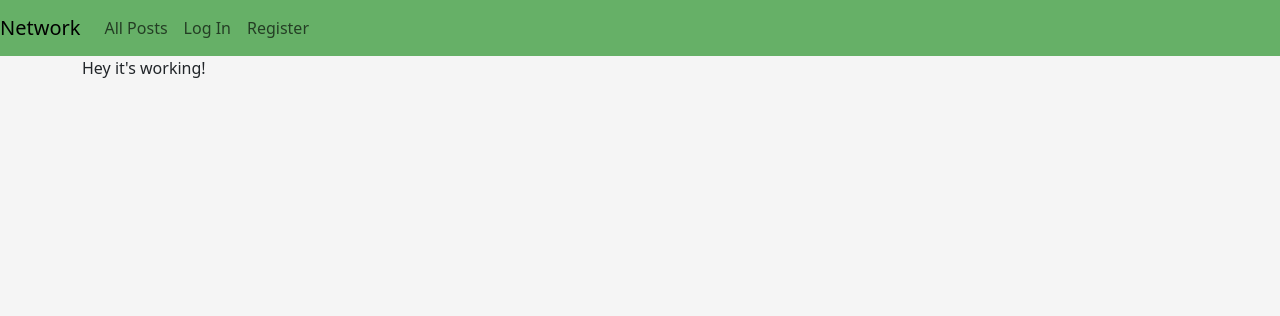
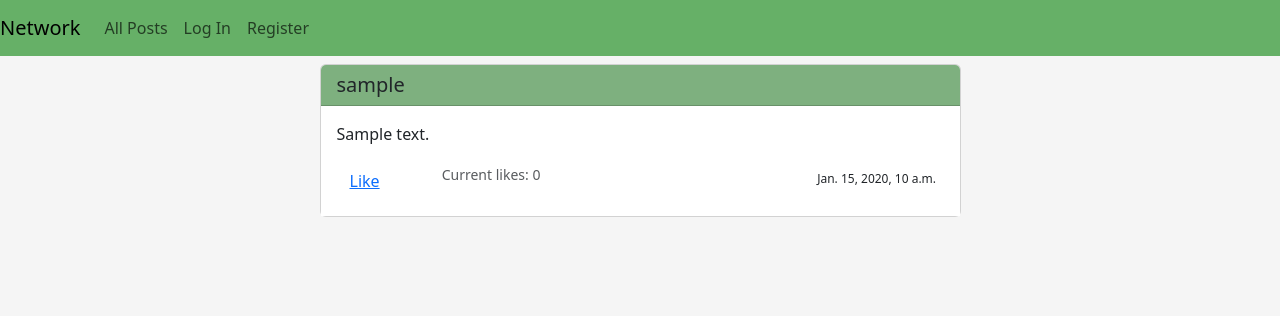
Before and after one commit to NearBee/Js-Network, a Django app: template network/templates/network/following.html in a window 1280 px wide. Shown: the top 316 px of the page. Run offline with Django 3.2, Linux system fonts and the light colour scheme; the template is opened without the code that fills it: values that come from a table or form of the project are taken from there, others are empty; tables that the repository leaves empty hold one stand-in row (values such as "Sample post").

Commit message:
finishing following page (ready for styling)

```diff
--- a/network/templates/network/following.html
+++ b/network/templates/network/following.html
@@ -9,9 +9,58 @@
 {% if request.user == user %}
 
 <div class="container">
-    <div class="row">
-        <div class="col">
-            Hey it's working!
+    <div class="row justify-content-center">
+        <div class="col-7">
+            {% for post in following|dictsortreversed:'created_at' %}
+            <div class="card my-2">
+                <!-- Add some sort of profile elements in header AFTER profile creation -->
+                <h5 class="card-header">{{ post.user }}</h5>
+                <div class="card-body">
+                    <p class="card-text">{{ post }}</p>
+                    <div class="row">
+                        <div class="col-2">
+                            <button id="likeButton" class="btn btn-link">Like</button>
+                        </div>
+
+                        <div class="col-3">
+                            <small class="text-muted">Current likes: 0</small>
+                        </div>
+                        <!-- Can be further improved when like function is finished-->
+
+                        {% if request.user != user %}
+                        <div class="col-2">
+                            <form method="post">
+                                {% csrf_token %}
+                                <button type="button" class="followButton" class="btn btn-link"
+                                    data-username="{{ username }}">Follow</button>
+                            </form>
+                        </div>
+                        {% endif %}
+
+                        {% if request.user == post.user %}
+                        <div class="col-auto">
+                            <button class="btn btn-link">Edit</button>
+                        </div>
+                        {% endif %}
+
+                        {% if user.timezone %}
+
+                        {% timezone user.timezone %}
+                        <div class="col-3 ms-auto text-center">
+                            <sub>{{ post.created_at }}</sub>
+                        </div>
+                        {% endtimezone %}
+
+                        {% else %}
+                        <div class="col-3 ms-auto text-center">
+                            <sub>{{ post.created_at }}</sub>
+                        </div>
+                        {% endif %}
+
+                    </div>
+                </div>
+            </div>
+            {% endfor %}
         </div>
     </div>
 </div>
```
